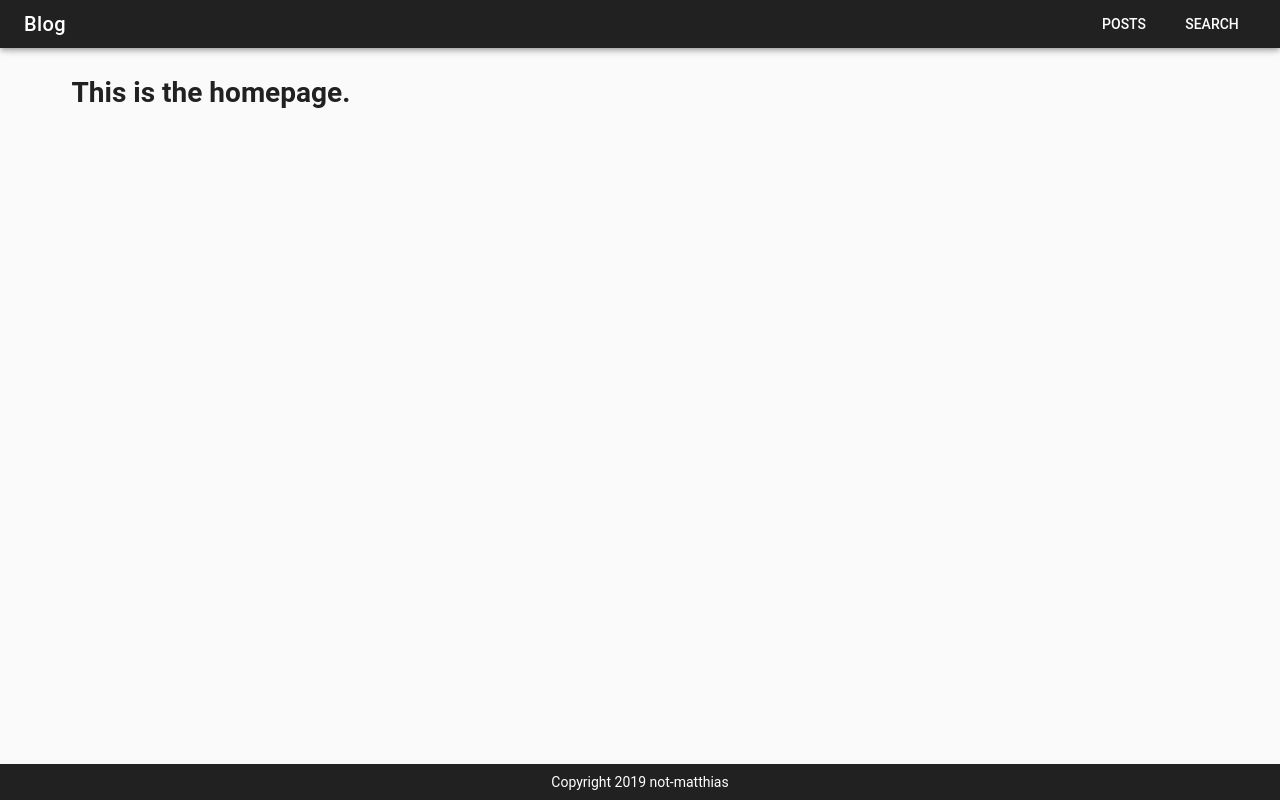
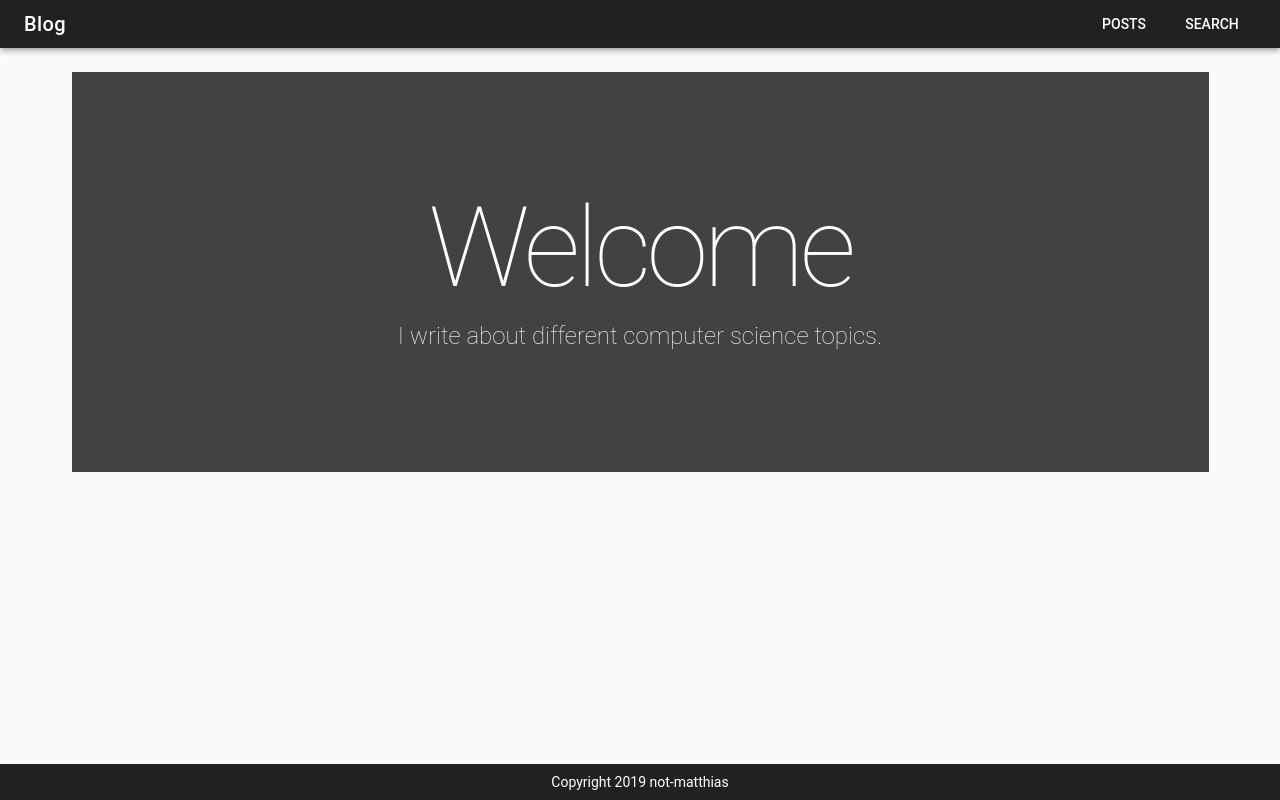
Before and after one commit to not-matthias/vue-blog, a Vue app: page / in a window 1280 px wide. Built offline with nearby package versions, Linux system fonts and the light colour scheme; what vue-notification would draw is missing.

Commit message:
Added simple homepage

```diff
--- a/src/views/Home.vue
+++ b/src/views/Home.vue
@@ -3,7 +3,16 @@
     <Header/>
 
     <v-container>
-      <h1>This is the homepage.</h1>
+      <v-jumbotron color="grey darken-3" dark>
+        <v-container fill-height>
+          <v-layout align-center>
+            <v-flex text-xs-center>
+              <h1 class="font-weight-thin display-4 pb-3">Welcome</h1>
+              <h3 class="font-weight-thin headline">I write about different computer science topics.</h3>
+            </v-flex>
+          </v-layout>
+        </v-container>
+      </v-jumbotron>
     </v-container>
 
     <Footer/>
```
